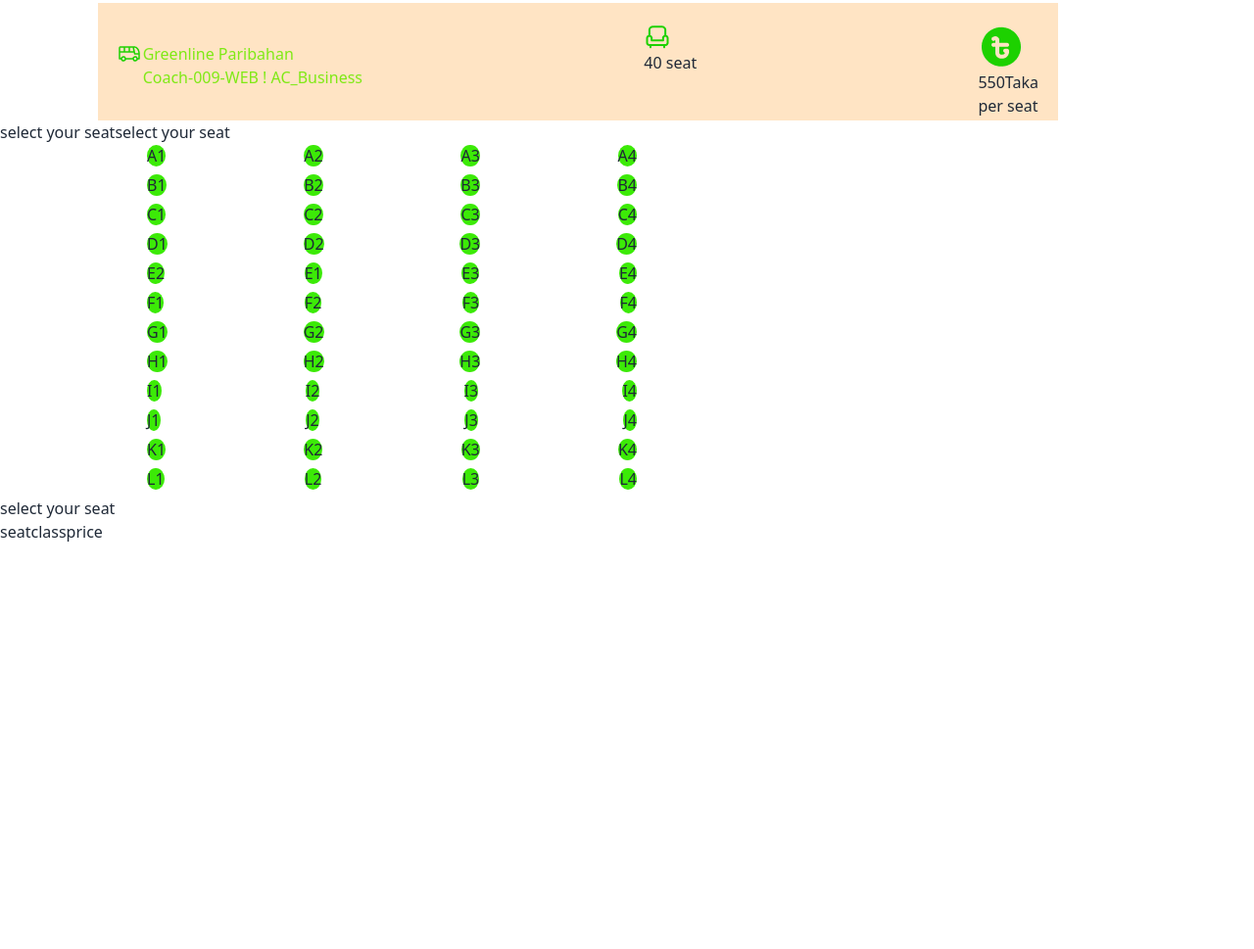
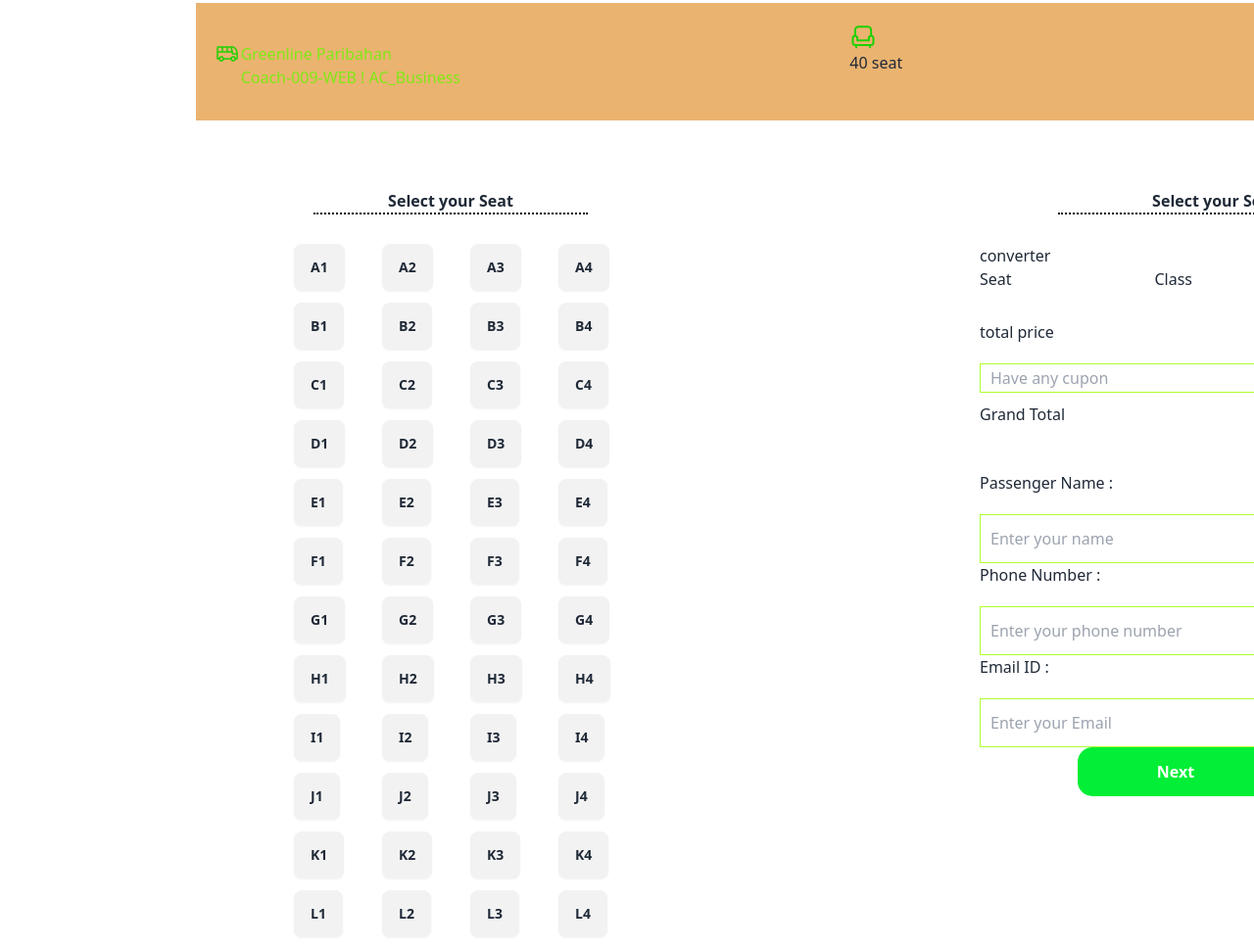
Before and after one commit to Rasheddelowar/bus-ticket-repo, a plain HTML site: page index.html in a window 1280 px wide. Shown: the part 1269-2238 px from the top of the page at 98% size. Before the commit the page ends 1824 px from the top, so only its background shows below. Drawn offline with nearby package versions, Linux system fonts and the light colour scheme.

Commit message:
bus ticket

```diff
--- /dev/null
+++ b/bus_ticket.js
@@ -0,0 +1,6 @@
+const allbtn=document.getElementsByClassName("btn");
+for(const btn of allbtn){
+btn.addEventListener("click", function (event){
+   const name = event.target.parentNodes[1.innerText]
+})
+}
--- a/index.html
+++ b/index.html
@@ -76,8 +76,8 @@
    <h1 id="Paribahan">A-Paribahan</h1>
    <p id="Paribahan">Yes, you can run unit tests and view the results directly within the app. The integrated <br> testing features allow for a streamlined .</p>
    <section id="seat">
-    <!-- <d
-      div id="coach"> -->
+
+
       <div id="green">
         <div> <img src="images/bus-icon.png" alt=""></div>
 
@@ -100,113 +100,169 @@
      </div>
    </section>
 
-   <!-- greenline end -->
+
    <div style="display: flex;">
-    <div><h1>select your seat</h1></div>
-    <div><h1>select your seat</h1></div>
+
+
    </div>
   <div id="feature">
 
     <div id="seat-plan" >
-      <ul>
-        <li><a href="">A1</a></li>
-        <li><a href="">A2</a></li>
-        <li><a href="">A3</a></li>
-        <li><a href="">A4</a></li>
+      <div style="text-align: center; border-bottom: 2px dotted black; margin-left: 120px; margin-bottom: 30px;"><h1 style="font-weight: bold;margin-top: 20px;">Select your Seat</h1></div>
+      <div>
+        <ul>
+          <li><button class="btn">A1</button></li>
+          <li><button class="btn">A2</button></li>
+          <li><button class="btn">A3</button></li>
+          <li><button class="btn">A4</button></li>
+        </ul>
+      </div>
 
-      </ul>
+      <div>
+        <ul>
+          <li><button class="btn">B1</button></li>
+          <li><button class="btn">B2</button></li>
+          <li><button class="btn">B3</button></li>
+          <li><button class="btn">B4</button></li>
+        </ul>
+      </div>
 
-      <ul>
-        <li><a href="">B1</a></li>
-        <li><a href="">B2</a></li>
-        <li><a href="">B3</a></li>
-        <li><a href="">B4</a></li>
+      <div>
+        <ul>
+          <li><button class="btn">C1</button></li>
+          <li><button class="btn">C2</button></li>
+          <li><button class="btn">C3</button></li>
+          <li><button class="btn">C4</button></li>
+        </ul>
+      </div>
 
-      </ul>
-      <ul>
-        <li><a href="">C1</a></li>
-        <li><a href="">C2</a></li>
-        <li><a href="">C3</a></li>
-        <li><a href="">C4</a></li>
+      <div>
+        <ul>
+          <li><button class="btn">D1</button></li>
+          <li><button class="btn">D2</button></li>
+          <li><button class="btn">D3</button></li>
+          <li><button class="btn">D4</button></li>
+        </ul>
+      </div>
 
-      </ul>
-      <ul>
-        <li><a href="">D1</a></li>
-        <li><a href="">D2</a></li>
-        <li><a href="">D3</a></li>
-        <li><a href="">D4</a></li>
+      <div>
+        <ul>
+          <li><button class="btn">E1</button></li>
+          <li><button class="btn">E2</button></li>
+          <li><button class="btn">E3</button></li>
+          <li><button class="btn">E4</button></li>
+        </ul>
+      </div>
 
-      </ul>
-      <ul>
-        <li><a href="">E2</a></li>
-        <li><a href="">E1</a></li>
-        <li><a href="">E3</a></li>
-        <li><a href="">E4</a></li>
+      <div>
+        <ul>
+          <li><button class="btn">F1</button></li>
+          <li><button class="btn">F2</button></li>
+          <li><button class="btn">F3</button></li>
+          <li><button class="btn">F4</button></li>
+        </ul>
+      </div>
 
-      </ul>
-      <ul>
-        <li><a href="">F1</a></li>
-        <li><a href="">F2</a></li>
-        <li><a href="">F3</a></li>
-        <li><a href="">F4</a></li>
+      <div>
+        <ul>
+          <li><button class="btn">G1</button></li>
+          <li><button class="btn">G2</button></li>
+          <li><button class="btn">G3</button></li>
+          <li><button class="btn">G4</button></li>
+        </ul>
+      </div>
 
-      </ul>
-      <ul>
-        <li><a href="">G1</a></li>
-        <li><a href="">G2</a></li>
-        <li><a href="">G3</a></li>
-        <li><a href="">G4</a></li>
+      <div>
+        <ul>
+          <li><button class="btn">H1</button></li>
+          <li><button class="btn">H2</button></li>
+          <li><button class="btn">H3</button></li>
+          <li><button class="btn">H4</button></li>
+        </ul>
+      </div>
 
-      </ul>
-      <ul>
-        <li><a href="">H1</a></li>
-        <li><a href="">H2</a></li>
-        <li><a href="">H3</a></li>
-        <li><a href="">H4</a></li>
+      <div>
+        <ul>
+          <li><button class="btn">I1</button></li>
+          <li><button class="btn">I2</button></li>
+          <li><button class="btn">I3</button></li>
+          <li><button class="btn">I4</button></li>
+        </ul>
+      </div>
 
-      </ul>
-      <ul>
-        <li><a href="">I1</a></li>
-        <li><a href="">I2</a></li>
-        <li><a href="">I3</a></li>
-        <li><a href="">I4</a></li>
+      <div>
+        <ul>
+          <li><button class="btn">J1</button></li>
+          <li><button class="btn">J2</button></li>
+          <li><button class="btn">J3</button></li>
+          <li><button class="btn">J4</button></li>
+        </ul>
+      </div>
 
-      </ul>
-      <ul>
-        <li><a href="">J1</a></li>
-        <li><a href="">J2</a></li>
-        <li><a href="">J3</a></li>
-        <li><a href="">J4</a></li>
+      <div>
+        <ul>
+          <li><button class="btn">K1</button></li>
+          <li><button class="btn">K2</button></li>
+          <li><button class="btn">K3</button></li>
+          <li><button class="btn">K4</button></li>
+        </ul>
+      </div>
 
-      </ul>
-      <ul>
-        <li><a href="">K1</a></li>
-        <li><a href="">K2</a></li>
-        <li><a href="">K3</a></li>
-        <li><a href="">K4</a></li>
-
-      </ul>
-      <ul>
-        <li><a href="">L1</a></li>
-        <li><a href="">L2</a></li>
-        <li><a href="">L3</a></li>
-        <li><a href="">L4</a></li>
-
-      </ul>
+      <div>
+        <ul>
+          <li><button class="btn">L1</button></li>
+          <li><button class="btn">L2</button></li>
+          <li><button class="btn">L3</button></li>
+          <li><button class="btn">L4</button></li>
+        </ul>
+      </div>
     </div>
 
     <div>
+        <div style="text-align: center; border-bottom: 2px dotted black; margin-left: 80px; margin-bottom: 30px;"><h1 style="font-weight: bold;margin-top: 20px;">Select your Seat</h1></div>
+      <div>
+        <h3>converter</h3>
+        <div style="display: flex; justify-content: space-between; width: 400px;
+        min-height: 0 auto;">
+          <h4>Seat</h4>
+          <h4>Class</h4>
+          <h4>Price</h4>
+        </div>
+      </div>
+      <div style="display: flex; justify-content: space-between; width: 400px; margin-top: 30px;">
+        <h4>total price</h4>
+      <h4 style="font-weight: bold;">BDT 1100</h4>
+      </div>
+      <div style=" width: 400px; height: 30px;">
+        <div style="width: 400px;
+        height: 30px;">
+        <input type="text" placeholder="Have any cupon" style="width: 350px; height: 30px; padding-left: 10px; margin-top: 20px;margin-right: 0px; border: 1px solid greenyellow; ">
+        <button class="apply">Apply</button>
+          </div>
 
-    </div>
-    <div><h1 >select your seat</h1></div>
-    <div style="display: flex;">
-      <div>seat</div>
-      <div>class</div>
-      <div>price</div>
+          <div style="display: flex; justify-content: space-between; width: 400px; margin-top: 30px;">
+            <h4>Grand Total</h4>
+          <h4 style="font-weight: bold;">BDT 1100</h4>
+          </div>
+      </div>
+      <div style="margin-top: 100px;">
+        <h1>Passenger Name :</h1>
+        <input type="text" placeholder="Enter your name" style="width: 400px; height: 50px; padding-left: 10px; margin-top: 20px;margin-right: 0px; border: 1px solid greenyellow; ">
+      <br>
+      <h1>Phone Number :</h1>
+      <input type="number" placeholder="Enter your phone number" style="width: 400px; height: 50px; padding-left: 10px; margin-top: 20px;margin-right: 0px; border: 1px solid greenyellow; ">
+      <br>
+      <h1>Email ID :</h1>
+      <input type="Email" placeholder="Enter your Email" style="width: 400px; height: 50px; padding-left: 10px; margin-top: 20px;margin-right: 0px; border: 1px solid greenyellow; ">
+      <br>
+      <button class="next">Next</button>
+      </div>
     </div>
 
+
+
   </div>
-
+<script src="bus_ticket.js"></script>
 </body>
 
 
--- a/style.css
+++ b/style.css
@@ -1,8 +1,8 @@
 
 #navbar{
-    width: 1550px;
+    width: 1200px;
     height: 50px;
-    margin-left: 100px;
+    margin-left: 200px;
     margin-top: 20px;
     display: flex;
     justify-content: space-between;
@@ -71,7 +71,7 @@ padding-top: 20px;}
 }
 #card{
 
-    width: 1000px;
+    width: 1200px;
     /* height: 500px; */
     display: flex;
     margin-left: 200px;
@@ -85,7 +85,7 @@ padding-top: 20px;}
 }
 #card1{
     background-color: darkgoldenrod;
-    width: 400px;
+    width: 500px;
     height: 200px;
     margin-top: 50px;
     padding: 40px;
@@ -94,7 +94,7 @@ justify-content: space-between;}
 
 #card2{
     background-color: rgb(86, 181, 31);
-    width: 400px;
+    width: 500px;
     height: 200px;
     margin-top: 50px;
     padding: 40px;
@@ -123,27 +123,67 @@ width: 500px;
 margin-right: 300px;}
 
 #seat{display: flex;
+    width: 1200px;
     margin-top: 50px;
     padding-left: 20px;
     margin-right: 200px;
-    margin-left: 100px;
+    margin-left: 200px;
     padding-right: 20px;
     padding-top: 20px;
-    background-color: bisque;
+    background-color: rgb(234, 179, 112);
     justify-content: space-between;}
 
 
 
 #seat-plan ul{display: flex;
     justify-content: space-between;
-    margin-left: 150px;
-    height: 30px;
-    width: 500px;
+    margin-left: 100px;
+    height: 60px;
+    width: 300px;
     /* background-color: brown; */
     }
+    #seat-plan ul li{
+        height: 30px;
+        width: 30px;
+
+    }
+
     #seat-plan ul li a{
         width: 50px;
         border-radius: 50%;
         height: 50px;
         background-color: rgb(60, 234, 7);
     }
+
+
+#feature{
+    width: 1200px;
+    min-height: 500px;
+    margin-top: 50px;
+    margin-left: 200px;
+    display: flex;
+    justify-content: space-between;
+}
+
+.apply{ width: 45px; height: 30px;
+background-color: #03ee36;
+color: white;
+margin-left: 0px;
+font-weight: bold;
+border-radius: 0 10px 10px 0;}
+
+#form{
+    width: 400px;
+    height: 40px;
+    border: 1px solid green;
+    margin: 20px;
+}
+.next{width: 200px;
+height:50px;
+align-items: center;
+color: white;
+font-weight: bold;
+margin-left: 100px;
+text-align: center;
+border-radius: 15px;
+background-color: #03ee36;}
```
Also changed, not shown: Landing Page Design.jpg (deleted), tailwind.config.js (indentation only), 3 other files.
